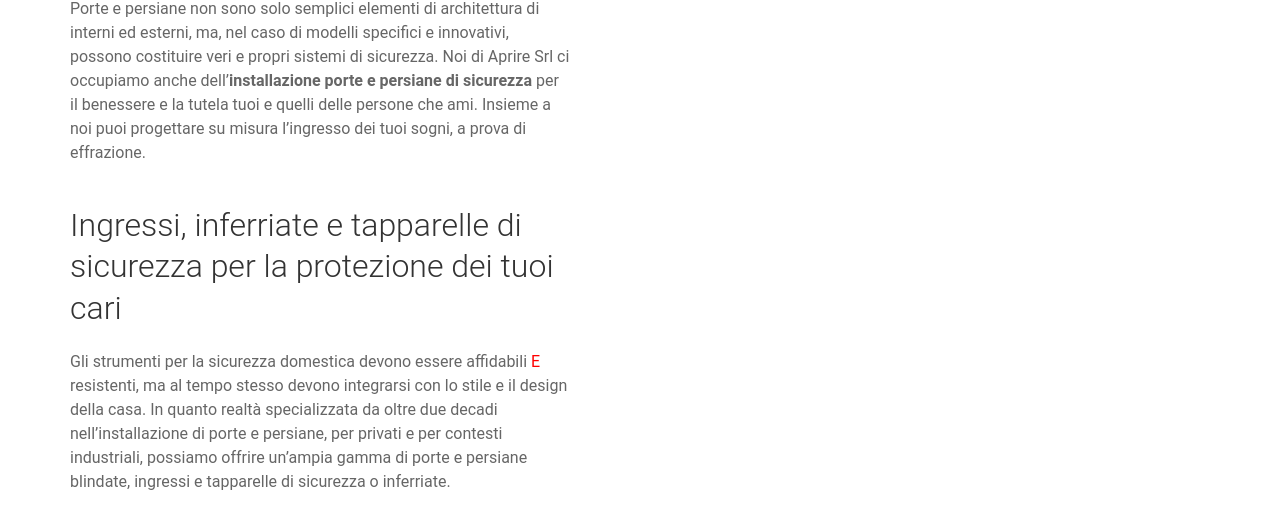
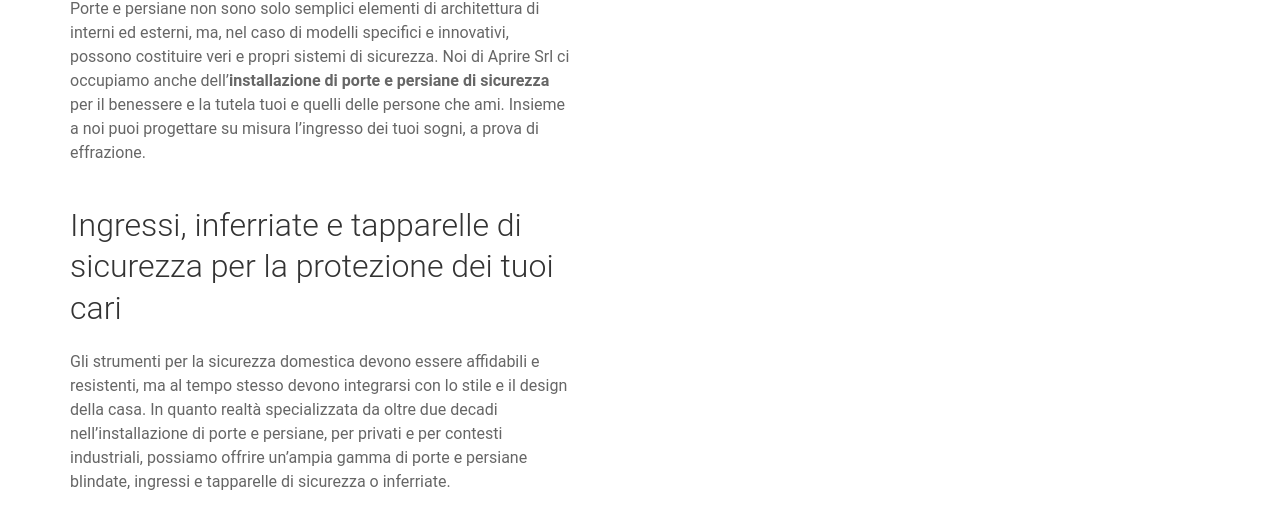
Before and after one commit to VeryContent/apriresrl, a Gatsby site: page /elementi-di-architettura/sicurezza in a window 1280 px wide. Shown: the part 274-790 px from the top of the page. Built offline with nearby package versions, Linux system fonts and the light colour scheme; Gatsby itself is replaced by a stand-in of ours; a web font is replaced by a local one.

Commit message:
Update sicurezza.js

```diff
--- a/src/pages/elementi-di-architettura/sicurezza.js
+++ b/src/pages/elementi-di-architettura/sicurezza.js
@@ -43,9 +43,9 @@ class IndexSicurezza extends Component {
 
         <div className="uk-container-large" style={{marginLeft: 'auto',marginRight: 'auto'}}><div className="uk-padding-large uk-width-1-2@l uk-flex uk-flex-middle uk-first-column"><div>
         <h1>Installazione porte e persiane di sicurezza </h1>
-        <p>Porte e persiane non sono solo semplici elementi di architettura di interni ed esterni, ma, nel caso di modelli specifici e innovativi, possono costituire veri e propri sistemi di sicurezza. Noi di Aprire Srl ci occupiamo anche dell’<b>installazione porte e persiane di sicurezza</b> per il benessere e la tutela tuoi e quelli delle persone che ami. Insieme a noi puoi progettare su misura l’ingresso dei tuoi sogni, a prova di effrazione.  </p>
+        <p>Porte e persiane non sono solo semplici elementi di architettura di interni ed esterni, ma, nel caso di modelli specifici e innovativi, possono costituire veri e propri sistemi di sicurezza. Noi di Aprire Srl ci occupiamo anche dell’<b>installazione di porte e persiane di sicurezza</b> per il benessere e la tutela tuoi e quelli delle persone che ami. Insieme a noi puoi progettare su misura l’ingresso dei tuoi sogni, a prova di effrazione.  </p>
         <h2>Ingressi, inferriate e tapparelle di sicurezza per la protezione dei tuoi cari</h2>
-        <p>Gli strumenti per la sicurezza domestica devono essere affidabili <span style={{color:"red"}}>E</span> resistenti, ma al tempo stesso devono integrarsi con lo stile e il design della casa. In quanto realtà specializzata da oltre due decadi nell’installazione di porte e persiane, per privati e per contesti industriali, possiamo offrire un’ampia gamma di porte e persiane blindate, ingressi e tapparelle di sicurezza o inferriate.</p>
+        <p>Gli strumenti per la sicurezza domestica devono essere affidabili e resistenti, ma al tempo stesso devono integrarsi con lo stile e il design della casa. In quanto realtà specializzata da oltre due decadi nell’installazione di porte e persiane, per privati e per contesti industriali, possiamo offrire un’ampia gamma di porte e persiane blindate, ingressi e tapparelle di sicurezza o inferriate.</p>
         <p>Ogni soluzione che proponiamo è certificata all’effrazione nelle varie classi, a seconda dell’esigenza di protezione. Per difendersi dalle intrusioni, la casa non deve diventare un fortino, una specie di prigione che amplifica le paure e devasta l’habitat domestico e rovina l’estetica. Noi di Aprire Srl ti permettiamo di proteggere te e i tuoi cari con elementi di architettura solidi ed efficaci, che vanno a inserirsi perfettamente nel resto del contesto abitativo. </p>
         <h2>Progetta il tuo ingresso con noi </h2>
         <p>La nostra offerta legata all’<b>installazione di porte e persiane di sicurezza</b> comprende anche una soluzione innovativa come il configuratore di ingressi. L’offerta comprende più di 400 modelli personalizzabili a proprio piacimento: classici, moderni, stravaganti, semplici. Come puoi fare? È semplice. Carica una foto della tua facciata nel configuratore e modifica i colori, le forme e accessori per scegliere la giusta porta per te. Per fare la tua configurazione personalizzata clicca su questo <a href="https://doordesigner.inotherm.it/konfigurator/?lang=it">link</a>. </p>
```
